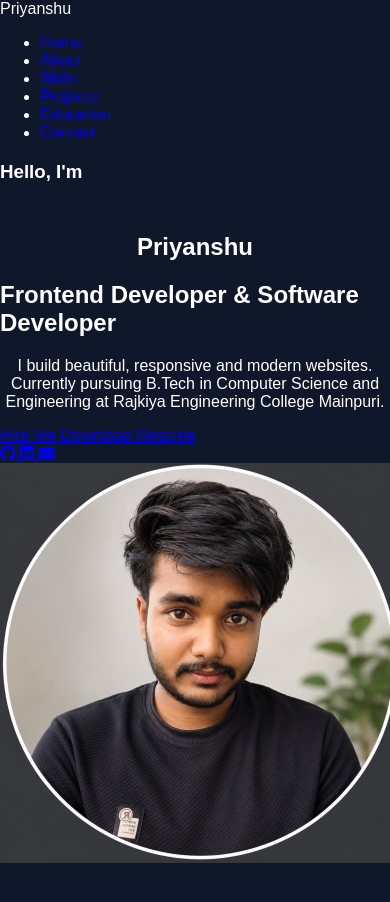
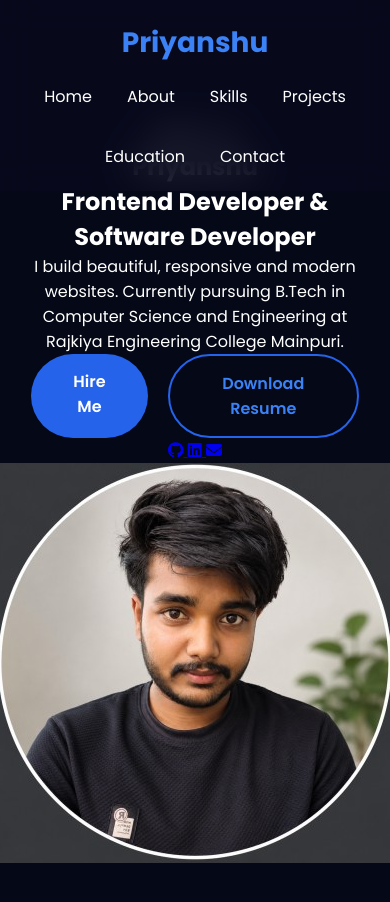
Before and after one commit to priyanshu8311/portfolio, a plain HTML site: page index.html in a window 390 px wide. Before the commit the page ends 867 px from the top, so only its background shows below. Drawn offline with Linux system fonts and the light colour scheme.

Commit message:
Update style.css

```diff
--- a/style.css
+++ b/style.css
@@ -1,16 +1,187 @@
-body {
-    font-family: Arial, sans-serif;
-    background-color: #0f172a;
-    color: white;
-    margin: 0;
-    padding: 0;
+/* ===========================
+   GOOGLE FONT & RESET
+=========================== */
+
+*{
+    margin:0;
+    padding:0;
+    box-sizing:border-box;
+    scroll-behavior:smooth;
+    font-family:'Poppins',sans-serif;
 }
 
-h1 {
-    text-align: center;
-    margin-top: 50px;
+body{
+    background:#050816;
+    color:#fff;
+    overflow-x:hidden;
 }
 
-p {
-    text-align: center;
+/* ===========================
+   NAVBAR
+=========================== */
+
+nav{
+    position:fixed;
+    top:0;
+    left:0;
+    width:100%;
+    display:flex;
+    justify-content:space-between;
+    align-items:center;
+    padding:22px 8%;
+    background:rgba(8,10,30,.75);
+    backdrop-filter:blur(18px);
+    z-index:1000;
 }
+
+.logo{
+    font-size:28px;
+    font-weight:700;
+    color:#3b82f6;
+}
+
+nav ul{
+    display:flex;
+    gap:35px;
+    list-style:none;
+}
+
+nav ul li a{
+    color:white;
+    text-decoration:none;
+    transition:.3s;
+}
+
+nav ul li a:hover{
+    color:#3b82f6;
+}
+
+/* ===========================
+   HERO
+=========================== */
+
+.hero{
+    min-height:100vh;
+    display:flex;
+    justify-content:space-between;
+    align-items:center;
+    padding:120px 8%;
+}
+
+.left{
+    width:55%;
+}
+
+.left h3{
+    color:#60a5fa;
+    font-size:24px;
+}
+
+.left h1{
+    font-size:70px;
+    margin:15px 0;
+}
+
+.left h2{
+    font-size:32px;
+    color:#3b82f6;
+    margin-bottom:20px;
+}
+
+.left p{
+    font-size:18px;
+    line-height:1.8;
+    color:#cbd5e1;
+    margin-bottom:35px;
+}
+
+.buttons{
+    display:flex;
+    gap:20px;
+}
+
+.buttons a{
+    padding:15px 35px;
+    border-radius:50px;
+    text-decoration:none;
+    font-weight:600;
+    transition:.4s;
+}
+
+.buttons a:first-child{
+    background:#2563eb;
+    color:white;
+}
+
+.buttons a:last-child{
+    border:2px solid #2563eb;
+    color:#3b82f6;
+}
+
+.buttons a:hover{
+    transform:translateY(-5px);
+}
+
+/* ===========================
+   PROFILE IMAGE
+=========================== */
+
+.right{
+    display:flex;
+    justify-content:center;
+    width:40%;
+}
+
+.right img{
+    width:360px;
+    height:360px;
+    object-fit:cover;
+    border-radius:50%;
+    border:6px solid #2563eb;
+    box-shadow:0 0 40px rgba(37,99,235,.5);
+}
+
+/* ===========================
+   RESPONSIVE
+=========================== */
+
+@media(max-width:900px){
+
+.hero{
+    flex-direction:column;
+    text-align:center;
+}
+
+.left{
+    width:100%;
+}
+
+.right{
+    width:100%;
+    margin-top:50px;
+}
+
+nav{
+    flex-direction:column;
+    gap:20px;
+}
+
+nav ul{
+    flex-wrap:wrap;
+    justify-content:center;
+}
+
+.left h1{
+    font-size:50px;
+}
+
+.right img{
+    width:280px;
+    height:280px;
+}
+
+.buttons{
+    justify-content:center;
+}
+
+}
```
